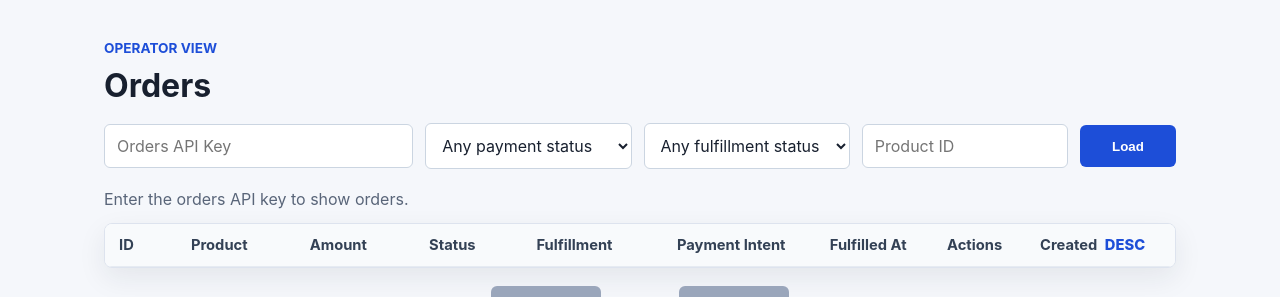
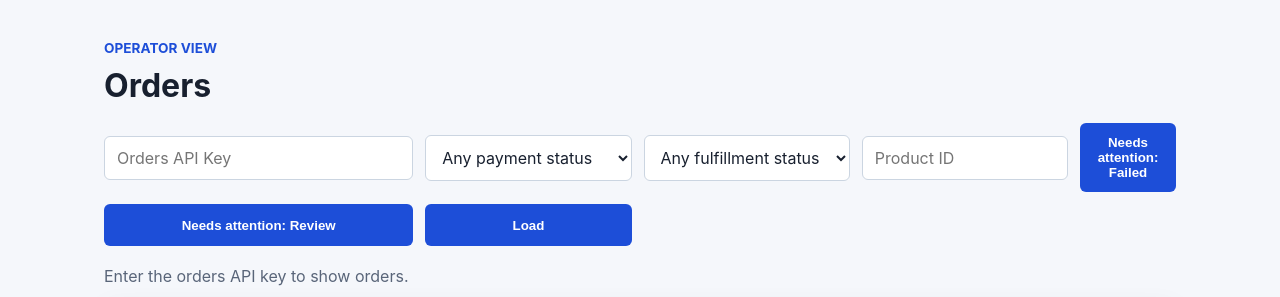
Before and after one commit to AlexBorodin25/PayGate, a FastAPI app: page /orders-ui in a window 1280 px wide. Shown: the part 73-370 px from the top of the page. Run offline with FastAPI, Linux system fonts and the light colour scheme; lists and menus that the app fills with data are empty; parts of the project's set-up code (start-up, migrations or seed data) failed here and were passed over.

Commit message:
Added Need Attention button to filter by failed and payment_review.

```diff
--- a/app/templates/orders.html
+++ b/app/templates/orders.html
@@ -45,6 +45,12 @@
 
             <input id="product-filter" type="text" placeholder="Product ID">
 
+            <button type="button" id="needs-attention-failed">
+                Needs attention: Failed
+            </button>
+            <button type="button" id="needs-attention-review">
+                Needs attention: Review
+            </button>
             <button type="button" id="load-orders">Load</button>
         </div>
     </section>
@@ -245,7 +251,9 @@
         selectedOrderId = order.id;
         retryFulfillmentButton.disabled = !(
             order.status === "paid" &&
-            order.fulfillment_status !== "fulfilled"
+            ["pending", "failed", "payment_review"].includes(
+                order.fulfillment_status
+            )
         );
 
         detailTitle.textContent = `Order #${order.id}`;
@@ -406,6 +414,22 @@
         retryFulfillment();
     });
 
+    document.getElementById("needs-attention-failed").addEventListener("click", () => {
+        page = 1;
+        statusFilter.value = "paid";
+        fulfillmentFilter.value = "failed";
+        productFilter.value = "";
+        loadOrders();
+    });
+
+    document.getElementById("needs-attention-review").addEventListener("click", () => {
+        page = 1;
+        statusFilter.value = "paid";
+        fulfillmentFilter.value = "payment_review";
+        productFilter.value = "";
+        loadOrders();
+    });
+
     document.getElementById("load-orders").addEventListener("click", () => {
         page = 1;
         loadOrders();
```
Also changed, not shown: tests/conftest.py (+3 -1 lines).
